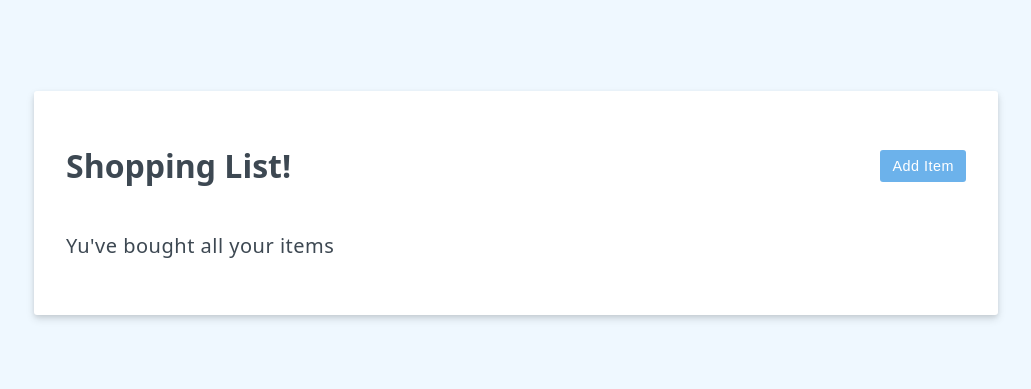
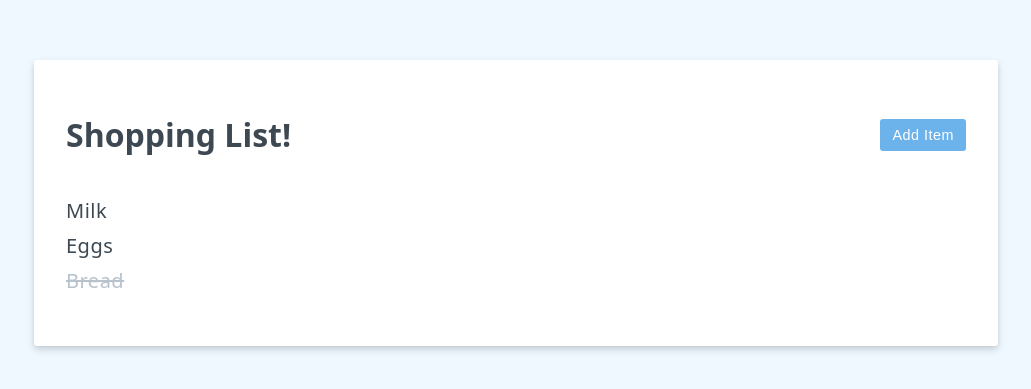
Before and after one commit to lalomax/vuejs-todo-optionsapi, a plain HTML site: page index.html in a window 1280 px wide. Shown: the part 197-586 px from the top of the page, without its empty margins (124-1155 px from the left). Drawn offline with nearby package versions, Linux system fonts and the light colour scheme.

Commit message:
perf: toogle purchased item

```diff
--- a/index.html
+++ b/index.html
@@ -20,10 +20,11 @@
       <form v-if="editing" class="" v-on:submit.prevent="addItem">
         <input type="text" v-on:keyup.enter="addItem" v-model="newItem" />
         <button v-bind:disabled="newItem.length <= 5" class="btn btn-primary">Add</button>
-        <ul>
-          <li v-for="item in items" :key="item.id">{{item.label}}</li>
+
+      </form>
+      <ul>
+          <li v-for="item in items" :key="item.id" v-bind:class="{strikeout : item.purchased}" v-on:click="togglePurchased(item)">{{item.label}}</li>
         </ul>
-      </form>
       <p v-if="!items.length">Yu've bought all your items</p>
     </div>
 
@@ -35,7 +36,11 @@
             header: "Shopping List!",
             editing: false,
             newItem: "",
-            items: [],
+            items: [
+              { id: 1, label: "Milk", purchased: false },
+              { id: 2, label: "Eggs", purchased: false },
+              { id: 3, label: "Bread", purchased: true },
+            ],
           };
         },
         methods: {
@@ -48,6 +53,9 @@
             this.editing = editing;
             this.newItem = "";
           },
+          togglePurchased(item) {
+            item.purchased = !item.purchased;
+          },
         },
       }).mount("#shopping-list");
     </script>
```
